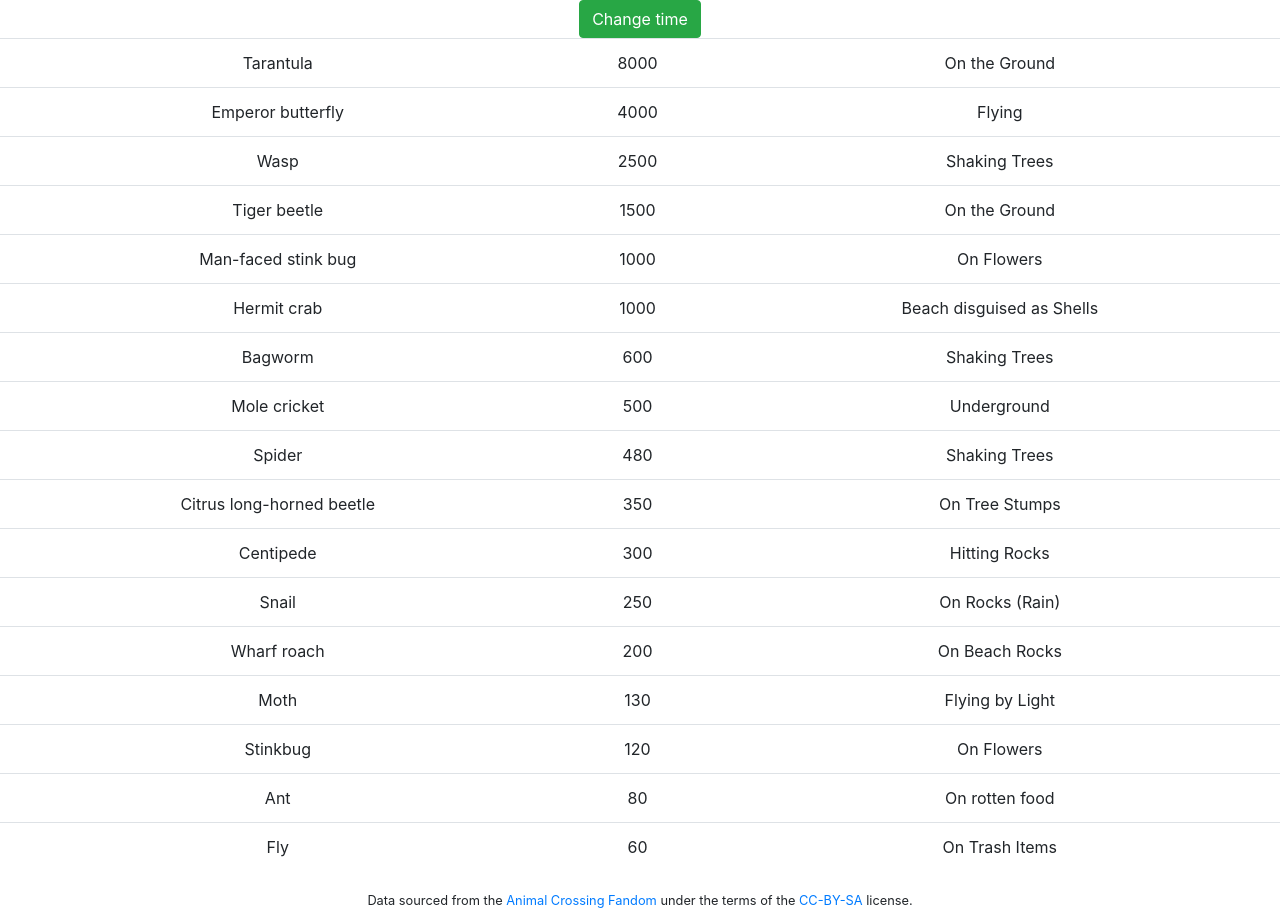
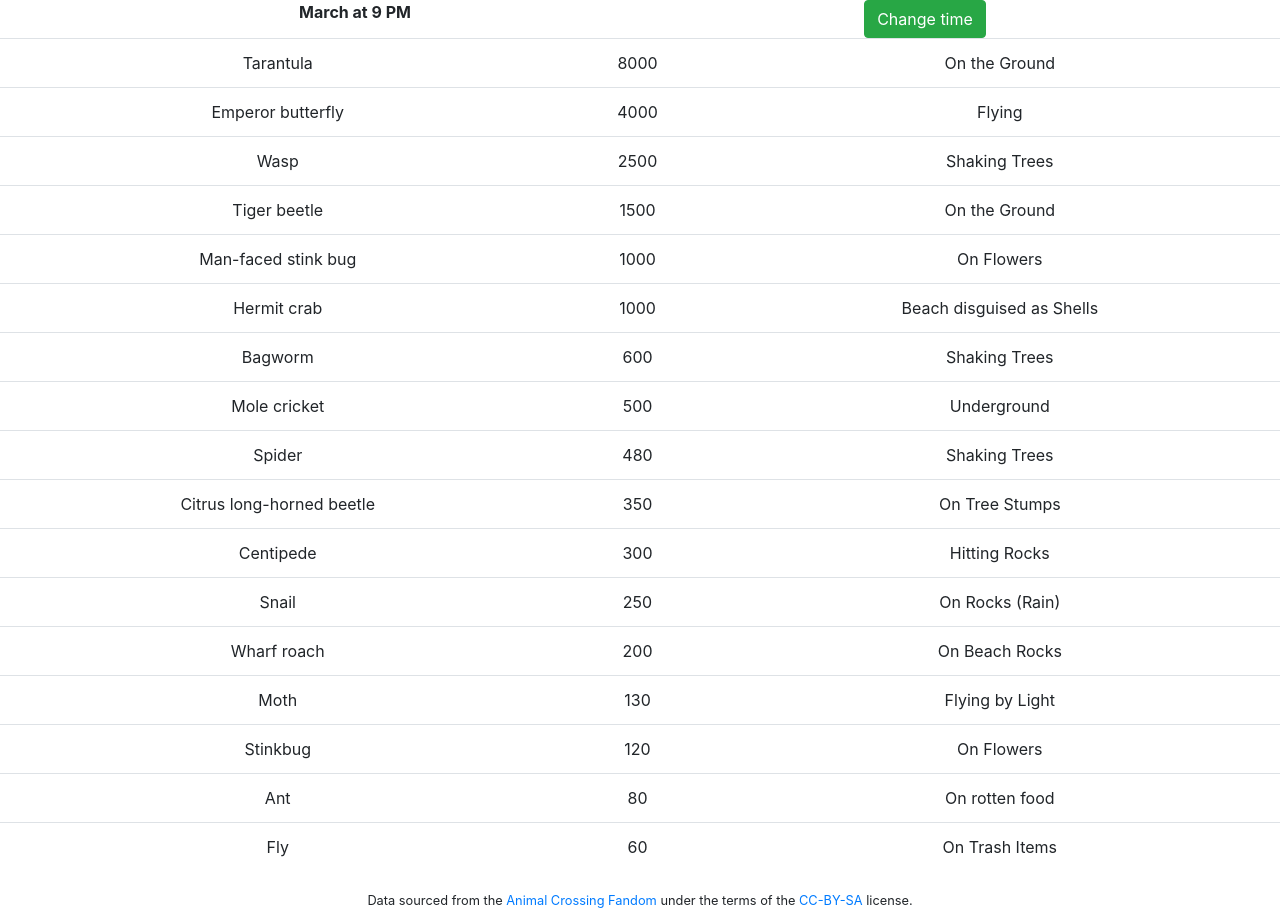
Before and after one commit to kemitche/bug-scout, a React (Create React App) app: page / in a window 1280 px wide. Built offline with nearby package versions, Linux system fonts and the light colour scheme.

Commit message:
Show current time at top of screen

```diff
--- a/src/App.tsx
+++ b/src/App.tsx
@@ -1,33 +1,36 @@
 import React from 'react';
 import './App.css';
 
+import { Container, Row, Col } from 'reactstrap';
+
+import Clock from './bugs/clock';
 import TimeModal from './bugs/time_chooser';
 import BugTable from './bugs/table';
 import Bug, { NorthernBugs, PriceCompare } from './data/bugs';
 
 class App extends React.Component {
-    sortAndFilter(bugs: Bug[]) {
-        let now = new Date();
-        let currentMonth = now.getMonth() + 1;
-        let currentHour = now.getHours();
+    sortAndFilter(bugs: Bug[], month: number, hour: number) {
         let sortedBugs = bugs.filter(function(item) {
-            if(!item.price) {
-                console.log("Filtering " + item.name + " because no price");
-            }
-            if (!item.isActive(currentMonth, currentHour)) {
-                console.log("Filtering " + item.name + " because not active at " + currentMonth + " / " + currentHour);
-            }
-            return (item.price && item.isActive(currentMonth, currentHour));
+            return (item.price && item.isActive(month, hour));
         })
         sortedBugs.sort(PriceCompare)
         return sortedBugs;
     }
 
     render() {
-        const bugs = this.sortAndFilter(NorthernBugs);
+        let now = new Date();
+        let currentMonth = now.getMonth() + 1;
+        let currentHour = now.getHours();
+
+        const bugs = this.sortAndFilter(NorthernBugs, currentMonth, currentHour);
         return (
             <div className="App">
-                <TimeModal buttonLabel="Change time"/>
+                <Container>
+                    <Row>
+                        <Col><Clock when={now} /></Col>
+                        <Col><TimeModal buttonLabel="Change time"/></Col>
+                    </Row>
+                </Container>
                 <BugTable bugs={bugs}/>
                 <small>
                     Data sourced from the <a href="https://animalcrossing.fandom.com/wiki/Bugs_(New_Horizons)">Animal Crossing Fandom</a> under
--- /dev/null
+++ b/src/bugs/clock.css
@@ -0,0 +1,3 @@
+.bug-clock {
+    font-weight: bold;
+}
--- /dev/null
+++ b/src/bugs/clock.tsx
@@ -0,0 +1,20 @@
+import React from 'react';
+
+import './clock.css';
+
+type ClockProps = {
+    when: Date,
+}
+
+class Clock extends React.Component<ClockProps, {}> {
+    render() {
+        const options = {month: 'long', hour12: true, hour: 'numeric'}
+        const timeString = this.props.when.toLocaleString('default', options);
+
+        return (
+            <div className="bug-clock">{timeString}</div>
+        );
+    }
+}
+
+export default Clock;
```
